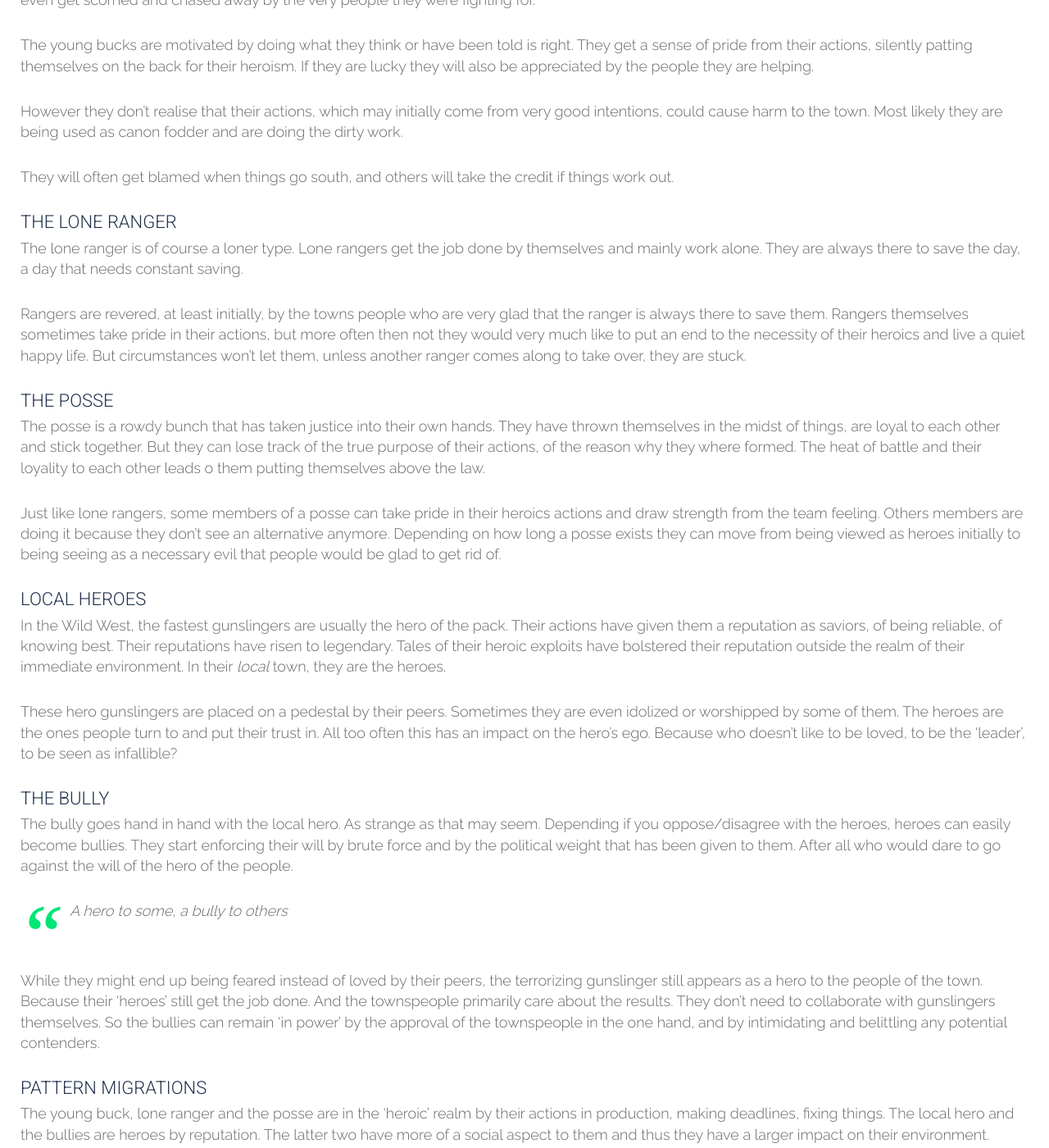
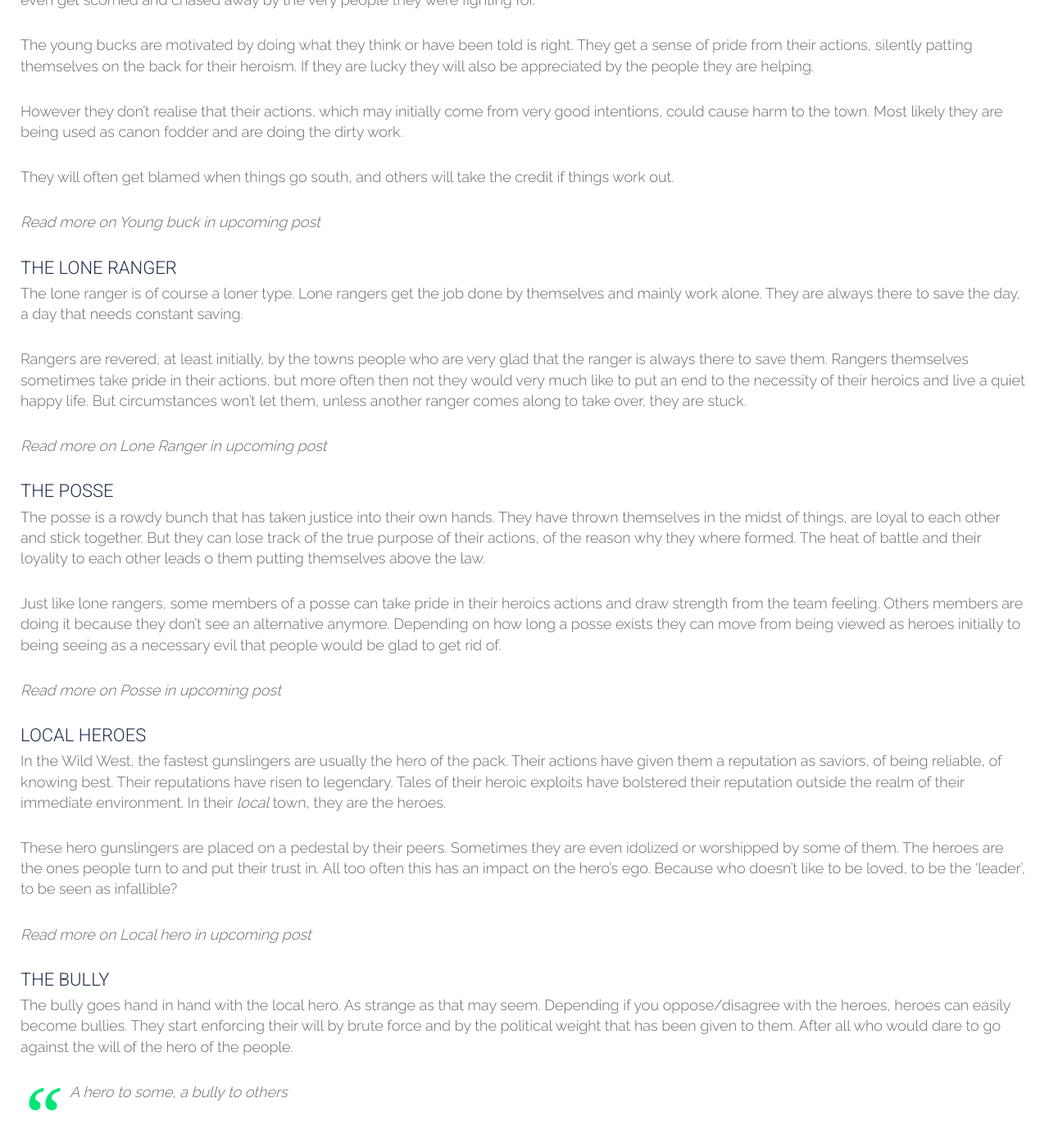
Before and after one commit to tripledio/tripledio.github.io, a Jekyll site: the page built from _posts/2018-05-31-Heroes.md, in a window 1280 px wide and 1400 px high, scrolled down 2393 px. Shown: the whole window at 82% size. Built offline with Jekyll 4.4.1, drawn with Linux system fonts in a browser that asks for light colours; some of the changed text lies outside the part shown.

Commit message:
no link but reference to future post

```diff
--- a/_posts/2018-05-31-Heroes.md
+++ b/_posts/2018-05-31-Heroes.md
@@ -45,6 +45,7 @@ However they don't realise that their actions, which may initially come from ver
 
 They will often get blamed when things go south, and others will take the credit if things work out.
 
+*Read more on Young buck in upcoming post*
 
 #### The lone ranger
 
@@ -52,6 +53,7 @@ The lone ranger is of course a loner type. Lone rangers get the job done by them
 
 Rangers are revered, at least initially, by the towns people who are very glad that the ranger is always there to save them. Rangers themselves sometimes take pride in their actions, but more often then not they would very much like to put an end to the necessity of their heroics and live a quiet happy life. But circumstances won't let them, unless another ranger comes along to take over, they are stuck.
 
+*Read more on Lone Ranger in upcoming post*
 
 #### The posse
 
@@ -59,6 +61,7 @@ The posse is a rowdy bunch that has taken justice into their own hands. They hav
 
 Just like lone rangers, some members of a posse can take pride in their heroics actions and draw strength from the team feeling. Others members are doing it because they don't see an alternative anymore. Depending on how long a posse exists they can move from being viewed as heroes initially to being seeing as a necessary evil that people would be glad to get rid of.
 
+*Read more on Posse in upcoming post*
 
 #### Local heroes
 
@@ -66,6 +69,7 @@ In the Wild West, the fastest gunslingers are usually the hero of the pack. Thei
 
 These hero gunslingers are placed on a pedestal by their peers. Sometimes they are even idolized or worshipped by some of them. The heroes are the ones people turn to and put their trust in. All too often this has an impact on the hero's ego. Because who doesn't like to be loved, to be the 'leader', to be seen as infallible?
 
+*Read more on Local hero in upcoming post*
 
 #### The bully
 
@@ -75,6 +79,7 @@ The bully goes hand in hand with the local hero. As strange as that may seem. De
 
 While they might end up being feared instead of loved by their peers, the terrorizing gunslinger still appears as a hero to the people of the town. Because their 'heroes' still get the job done. And the townspeople primarily care about the results. They don't need to collaborate with gunslingers themselves. So the bullies can remain 'in power' by the approval of the townspeople in the one hand, and by intimidating and belittling any potential contenders.
 
+*Read more on Bully in upcoming post*
 
 #### Pattern migrations
 
```
